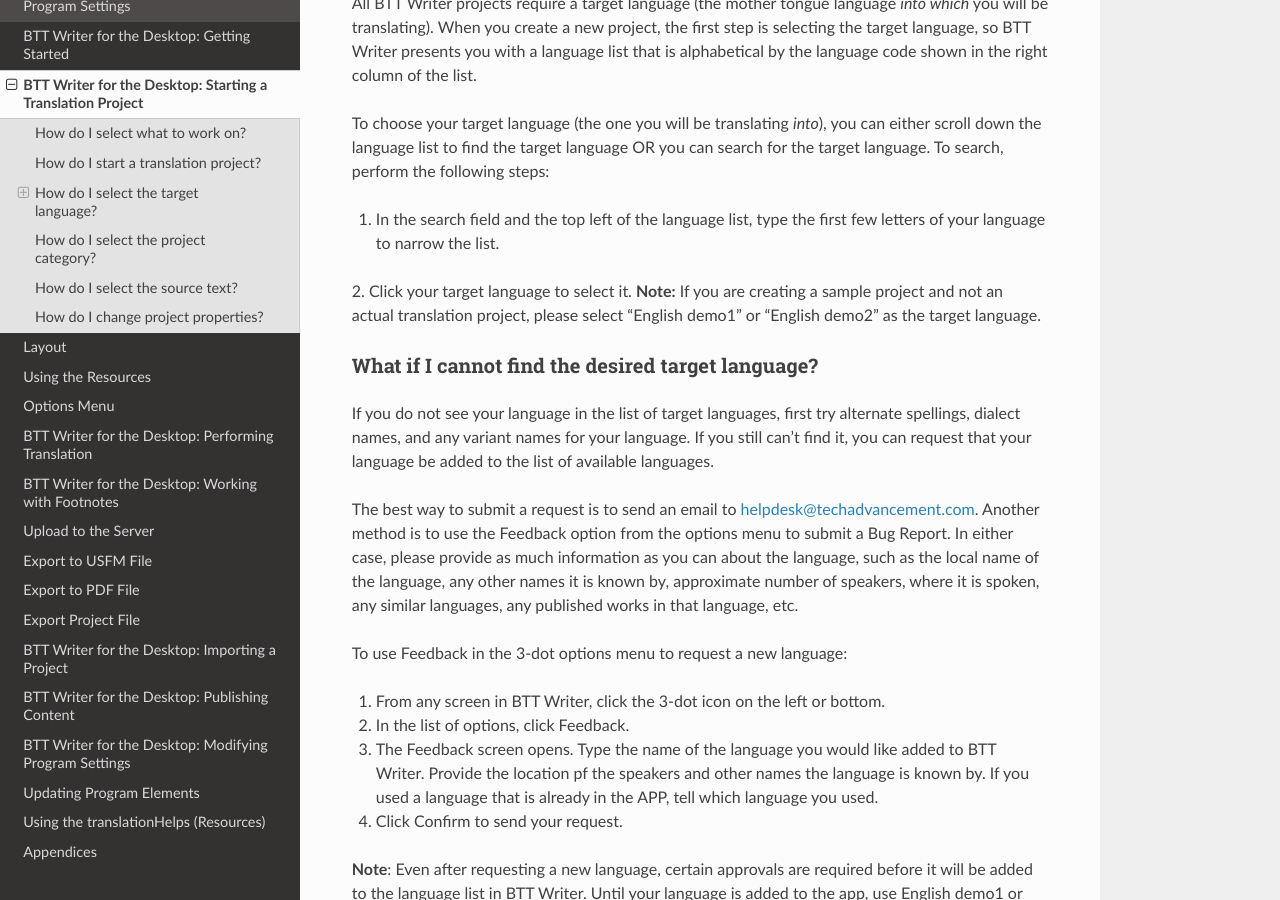
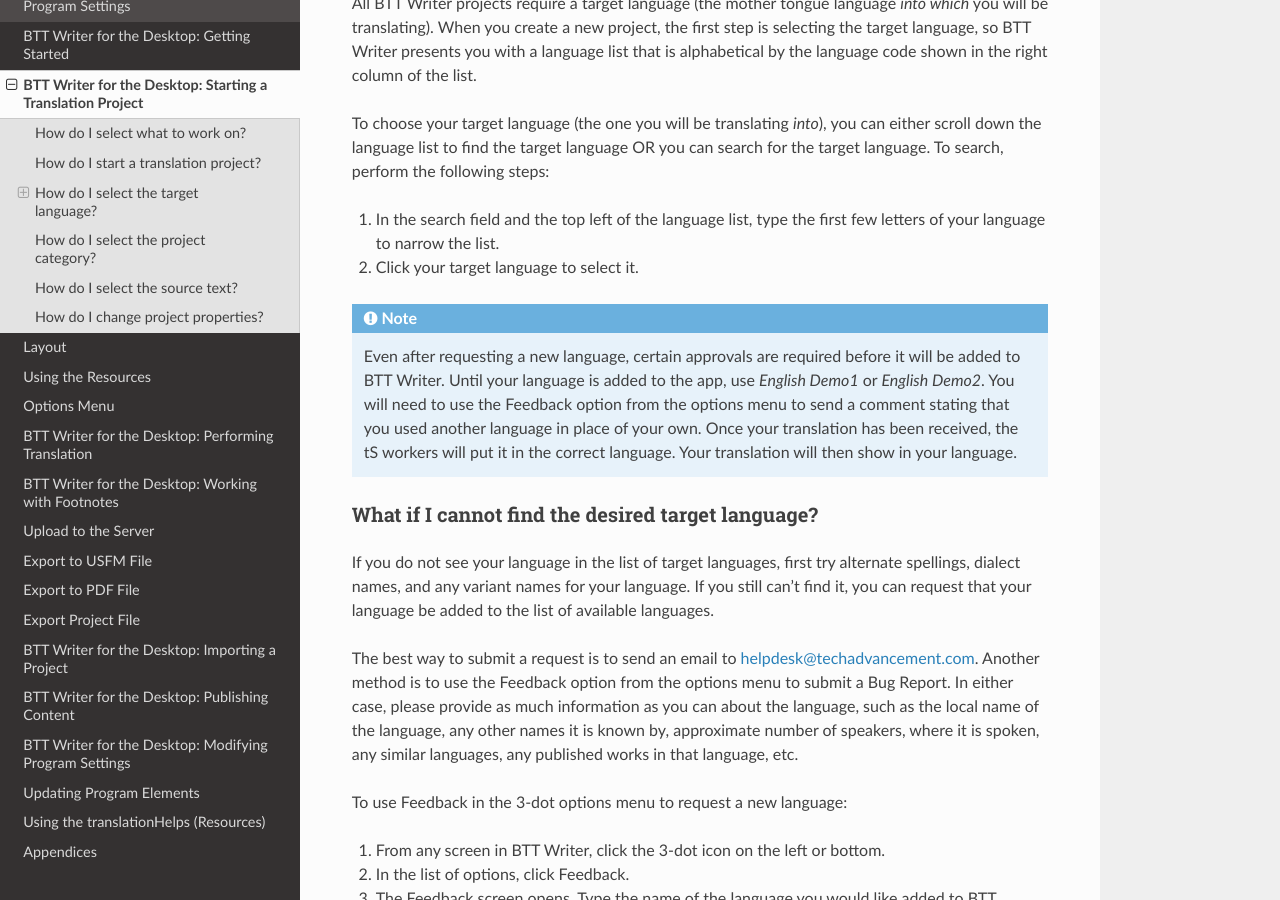
Before and after one commit to mondele/btt-writer-docs, a Sphinx documentation site: the page built from docs/dStart.rst, in a window 1280 px wide and 900 px high, scrolled down 1029 px. Built offline with Sphinx 7.4.7 and the Read the Docs theme 2.0.0, drawn with Linux system fonts in a browser that asks for light colours; pages that are not in the unit, such as notebooks, are missing from menus.

Commit message:
Update dStart.rst

```diff
--- a/docs/dStart.rst
+++ b/docs/dStart.rst
@@ -41,7 +41,8 @@
 1.	In the search field and the top left of the language list, type the first few letters of your language to narrow the list.
 
 2.	Click your target language to select it.
-**Note:** If you are creating a sample project and not an actual translation project, please select “English demo1” or “English demo2” as the target language.
+
+.. note:: Even after requesting a new language, certain approvals are required before it will be added to BTT Writer. Until your language is added to the app, use *English Demo1* or *English Demo2*. You will need to use the Feedback option from the options menu to send a comment stating that you used another language in place of your own. Once your translation has been received, the tS workers will put it in the correct language. Your translation will then show in your language.
 
 What if I cannot find the desired target language?
 ^^^^^^^^^^^^^^^^^^^^^^^^^^^^^^^^^^^^^^^^^^^^^^^^^^^
```
